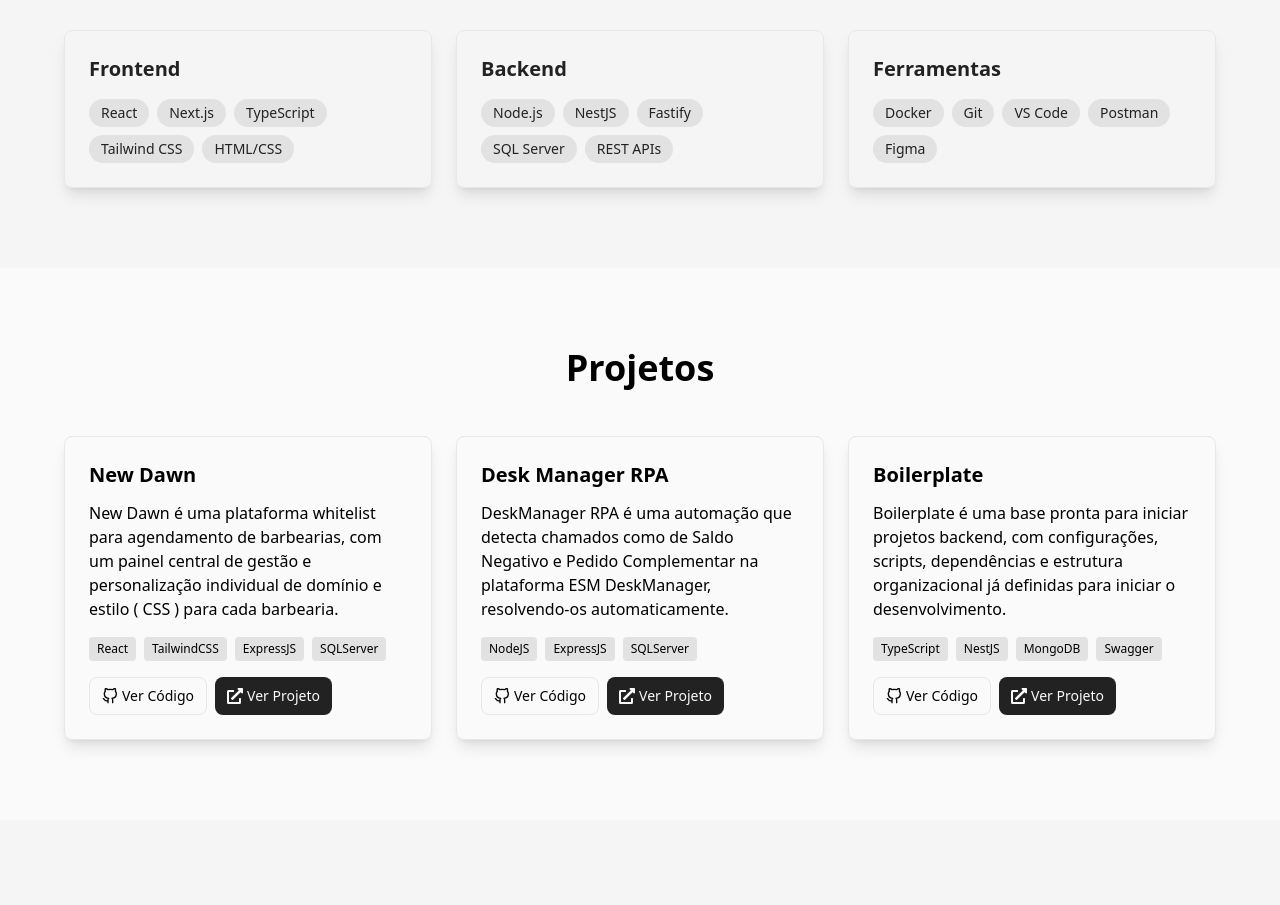
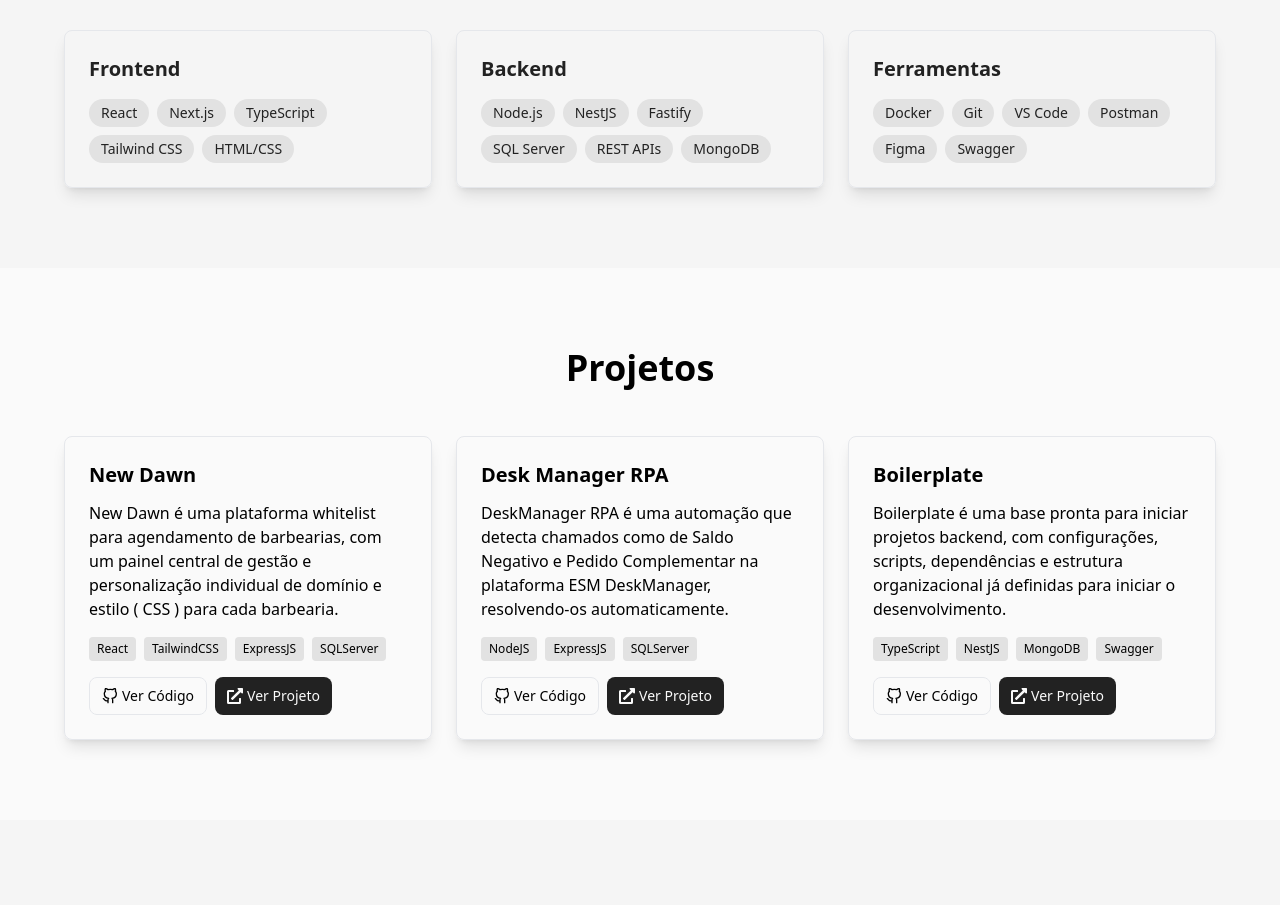
Before and after one commit to LuanRibeiroGit/PortifolioV2, a React (Vite) app: page / in a window 1280 px wide. Shown: the part 1340-2245 px from the top of the page. Built offline with nearby package versions, Linux system fonts and the light colour scheme.

Commit message:
add skills

```diff
--- a/src/components/sections/Skills.jsx
+++ b/src/components/sections/Skills.jsx
@@ -4,8 +4,8 @@ import { motion } from 'framer-motion'
 
 const skillsData = {
     frontend: ['React', 'Next.js', 'TypeScript', 'Tailwind CSS', 'HTML/CSS'],
-    backend: ['Node.js', 'NestJS', 'Fastify', 'SQL Server', 'REST APIs'],
-    tools: ['Docker', 'Git', 'VS Code', 'Postman', 'Figma']
+    backend: ['Node.js', 'NestJS', 'Fastify', 'SQL Server', 'REST APIs', 'MongoDB'],
+    tools: ['Docker', 'Git', 'VS Code', 'Postman', 'Figma', 'Swagger']
 }
 
 export function Skills() {
```
